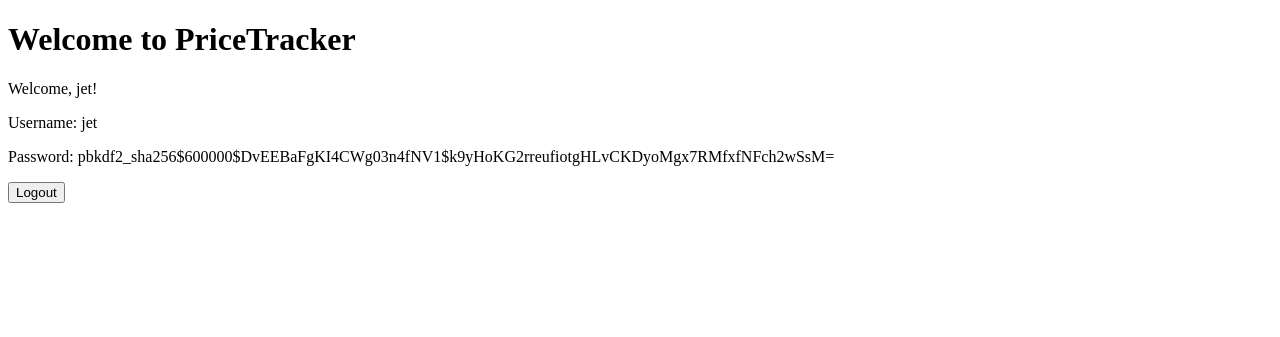
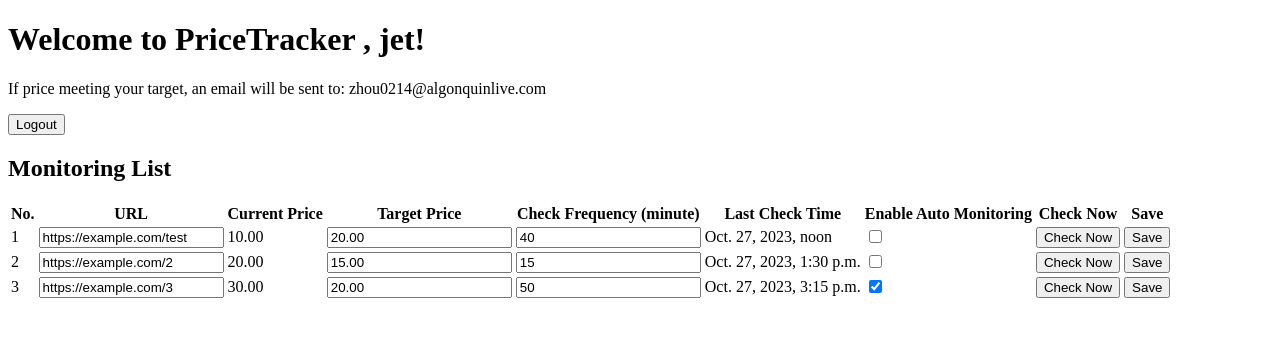
Before and after one commit to JianZhou8/pricetracker2, a Django app: page / in a window 1280 px wide. Shown: the top 337 px of the page. Run offline with Django 4.2, Linux system fonts and the light colour scheme; a user stored in the database is signed in; data comes from the database, SQL or seed files in the repository; both versions use the stored data as it was after the commit.

Commit message:
show form, update form is ok

```diff
--- a/userauth/models.py
+++ b/userauth/models.py
@@ -0,0 +1,15 @@
+from django.db import models
+from django.contrib.auth.models import User
+
+class TrackList(models.Model):
+    user = models.ForeignKey(User, default=1,  on_delete=models.CASCADE)  # 添加用户外键
+    number = models.IntegerField()
+    url = models.URLField()
+    current_price = models.DecimalField(max_digits=10, decimal_places=2, default=0)
+    target_price = models.DecimalField(max_digits=10, decimal_places=2, default=0)
+    check_frequency = models.IntegerField(default=10)
+    last_check_time = models.DateTimeField(auto_now_add=True)
+    enable_auto_monitoring = models.BooleanField(default=False)
+
+    def __str__(self):
+        return f"TrackList {self.number}"
--- a/userauth/templates/home.html
+++ b/userauth/templates/home.html
@@ -4,11 +4,10 @@
     <title>Home</title>
 </head>
 <body>
-    <h1>Welcome to PriceTracker</h1>
+    <h1>Welcome to PriceTracker  {% if user.is_authenticated %} , {{ username }}!    {% endif %} </h1>
     {% if user.is_authenticated %}
-        <p>Welcome, {{ username }}!</p>
-        <p>Username: {{ username }}</p>
-        <p>Password: {{ password }}</p>
+
+        <p>If price meeting your target, an email will be sent to: {{ email }}</p>
         <form method="post" action="{% url 'logout' %}">
             {% csrf_token %}
             <input type="submit" value="Logout">
@@ -17,5 +16,44 @@
         <p>You are not logged in.</p>
         <a href="{% url 'login' %}">Login</a>
     {% endif %}
+
+    {% if user.is_authenticated %}
+    <h2>Monitoring List</h2>
+    <form method="post" action="{% url 'save_tracklist' %}">
+        {% csrf_token %}
+        <table>
+            <thead>
+                <tr>
+                    <th>No.</th>
+                    <th>URL</th>
+                    <th>Current Price</th>
+                    <th>Target Price</th>
+                    <th>Check Frequency (minute)</th>
+                    <th>Last Check Time</th>
+                    <th>Enable Auto Monitoring</th>
+                    <th>Check Now</th>
+                    <th>Save</th>
+                </tr>
+            </thead>
+            <tbody>
+                {% for item in tracklist %}
+                    <tr>
+                        <td>{{ forloop.counter }}</td>
+                        <td><input type="text" name="url_{{ forloop.counter }}" value="{{ item.url }}"></td>
+                        <td>{{ item.current_price }}</td>
+                        <td><input type="text" name="target_price_{{ forloop.counter }}" value="{{ item.target_price }}"></td>
+                        <td><input type="text" name="check_frequency_{{ forloop.counter }}" value="{{ item.check_frequency }}"></td>
+                        <td>{{ item.last_check_time }}</td>
+                        <td><input type="checkbox" name="enable_auto_{{ forloop.counter }}" {% if item.enable_auto_monitoring %}checked{% endif %}></td>
+                        <td><button>Check Now</button></td>
+                        <td><button type="submit">Save</button></td>
+                    </tr>
+                {% endfor %}
+            </tbody>
+        </table>
+    </form>
+    {% endif %}
+
+
 </body>
 </html>
--- a/userauth/urls.py
+++ b/userauth/urls.py
@@ -6,4 +6,5 @@
     path('login/', views.user_login, name='login'),
     path('logout/', views.user_logout, name='logout'),
     path('', views.home, name='pricetracker_home'),  # 这是首页的URL配置
+    path('save_tracklist/', views.save_tracklist, name='save_tracklist'),
 ]
--- a/userauth/views.py
+++ b/userauth/views.py
@@ -36,13 +36,61 @@
     return redirect('pricetracker_home')  # 处理 GET 请求，重定向到首页
 
 
-
+from userauth.models import TrackList
 def home(request):
     if request.user.is_authenticated:
         # 用户已登录
         username = request.user.username
-        password = request.user.password  # 请注意，不建议直接显示密码
-        return render(request, 'home.html', {'username': username, 'password': password})
+        email = request.user.email
+        user = request.user
+        tracklist = TrackList.objects.filter(user=user)  # 获取当前用户的 tracklist 数据
+        # 然后将 tracklist 数据传递给模板
+        return render(request, 'home.html', {'username': username,  'email': email,  'tracklist': tracklist})
     else:
         # 用户未登录
         return render(request, 'home.html')
+
+
+from django.shortcuts import redirect
+from userauth.models import TrackList  # 导入 TrackList 模型
+
+def save_tracklist(request):
+    if request.method == 'POST':
+        # 获取表单数据
+        for item in request.POST:
+            if item.startswith("url_"):
+                # 解析 item 的编号
+                item_id = int(item.split("_")[1])
+                url = request.POST[item]
+                target_price = request.POST[f"target_price_{item_id}"]
+                check_frequency = request.POST[f"check_frequency_{item_id}"]
+                enable_auto_monitoring = request.POST.get(f"enable_auto_{item_id}")
+
+                # 将字符串转换为布尔值
+                enable_auto_monitoring = enable_auto_monitoring == 'on'  # 如果值为 'on'，则为 True，否则为 False
+
+                # 在数据库中更新或创建 TrackList 条目
+                try:
+                    tracklist_item = TrackList.objects.get(id=item_id)
+                    tracklist_item.url = url
+                    tracklist_item.target_price = target_price
+                    tracklist_item.check_frequency = check_frequency
+                    tracklist_item.enable_auto_monitoring = enable_auto_monitoring
+                    tracklist_item.save()
+                except TrackList.DoesNotExist:
+                    # 如果没有找到该条目，可能是新创建的
+                    # 创建新的 TrackList 条目
+                    tracklist_item = TrackList(
+                        id=item_id,
+                        url=url,
+                        target_price=target_price,
+                        check_frequency=check_frequency,
+                        enable_auto_monitoring=enable_auto_monitoring
+                    )
+                    tracklist_item.save()
+
+        # 可以添加成功消息或重定向到其他页面
+        return redirect('pricetracker_home')
+    else:
+        # 处理非 POST 请求
+        return redirect('pricetracker_home')
```
Also changed, not shown: db.sqlite3, userauth/migrations/0001_initial.py (added), userauth/migrations/0002_remove_customuser_groups_and_more.py (added), userauth/migrations/0003_delete_customuser.py (added), userauth/migrations/0004_initial.py (added), userauth/migrations/0005_tracklist_user.py (added).
